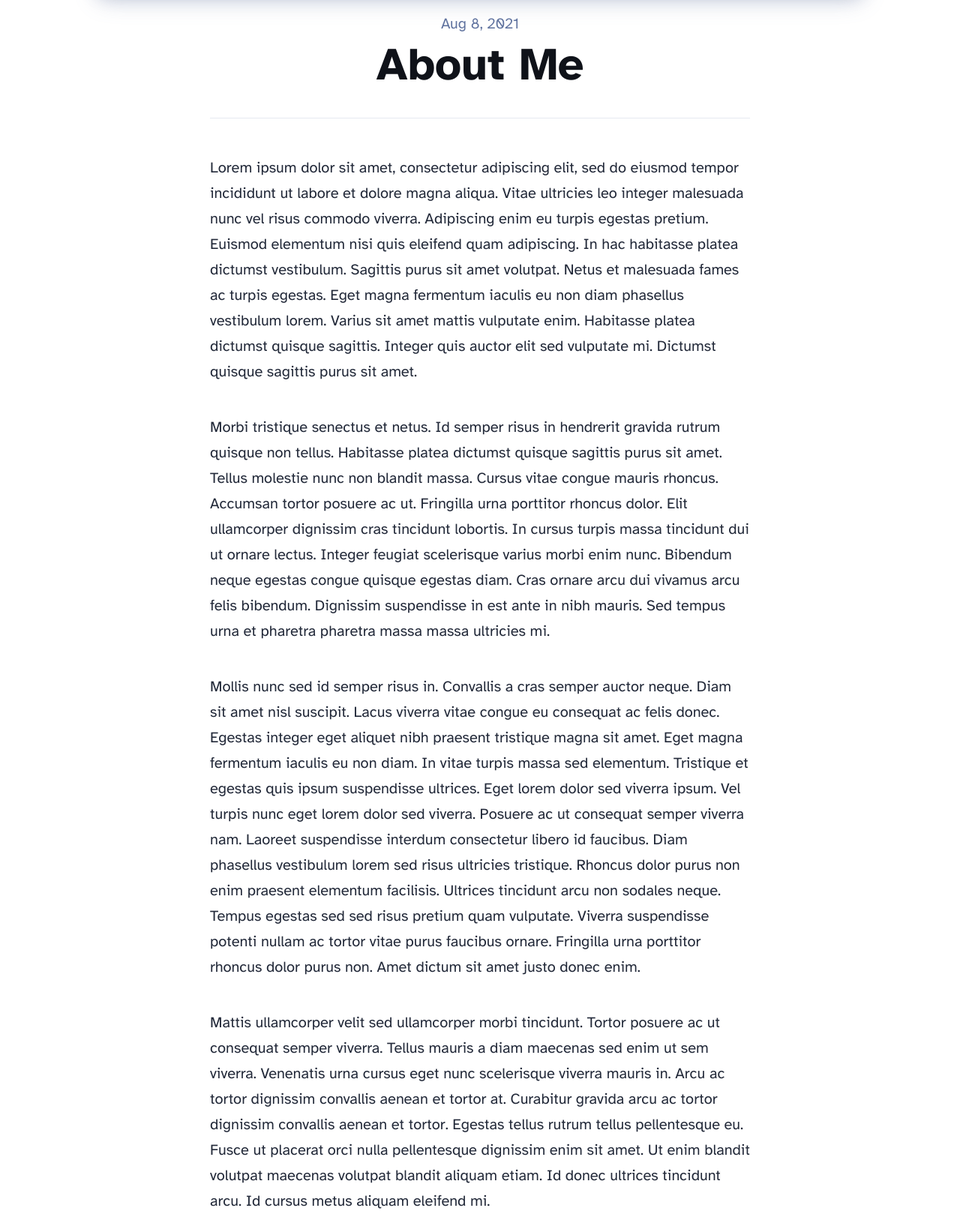
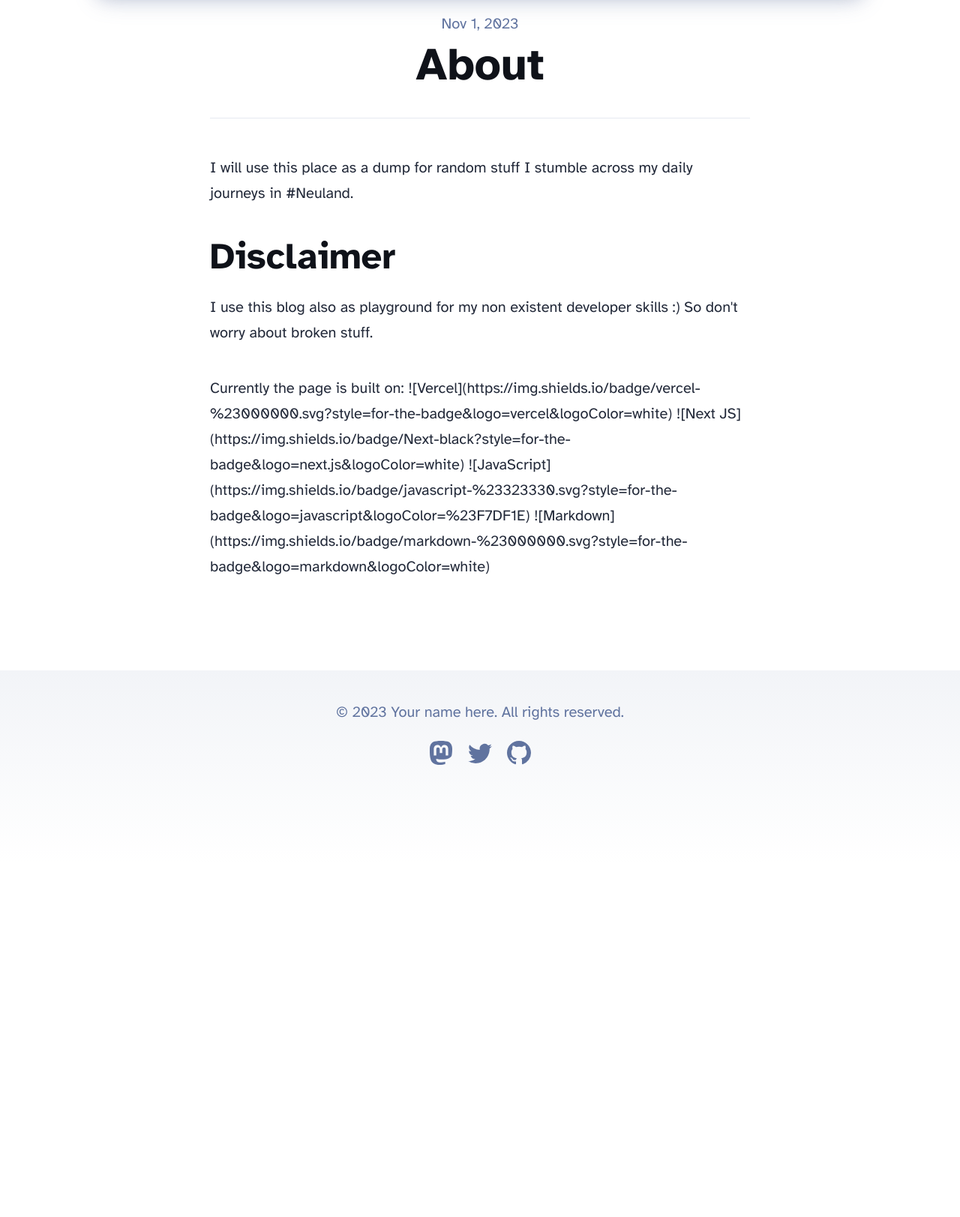
Before and after one commit to schniggie/cyberklats.ch, an Astro site: page /about in a window 1280 px wide. Shown: the part 665-2288 px from the top of the page at 75% size. After the commit the page ends 1817 px from the top, so only its background shows below. Built offline with nearby package versions, Linux system fonts and the light colour scheme; Astro itself is replaced by a stand-in of ours.

Commit message:
about updated

```diff
--- a/src/pages/about.astro
+++ b/src/pages/about.astro
@@ -3,60 +3,26 @@ import Layout from '../layouts/BlogPost.astro';
 ---
 
 <Layout
-	title="About Me"
-	description="Lorem ipsum dolor sit amet"
-	pubDate={new Date('August 08 2021')}
+	title="About"
+	description="About cyberklats.ch"
+	pubDate={new Date('November 01 2023')}
 	heroImage="/blog-placeholder-about.jpg"
 >
 	<p>
-		Lorem ipsum dolor sit amet, consectetur adipiscing elit, sed do eiusmod tempor incididunt ut
-		labore et dolore magna aliqua. Vitae ultricies leo integer malesuada nunc vel risus commodo
-		viverra. Adipiscing enim eu turpis egestas pretium. Euismod elementum nisi quis eleifend quam
-		adipiscing. In hac habitasse platea dictumst vestibulum. Sagittis purus sit amet volutpat. Netus
-		et malesuada fames ac turpis egestas. Eget magna fermentum iaculis eu non diam phasellus
-		vestibulum lorem. Varius sit amet mattis vulputate enim. Habitasse platea dictumst quisque
-		sagittis. Integer quis auctor elit sed vulputate mi. Dictumst quisque sagittis purus sit amet.
+	I will use this place as a dump for random stuff I stumble across my daily journeys in #Neuland.
 	</p>
 
+	<h2>Disclaimer</h2>
 	<p>
-		Morbi tristique senectus et netus. Id semper risus in hendrerit gravida rutrum quisque non
-		tellus. Habitasse platea dictumst quisque sagittis purus sit amet. Tellus molestie nunc non
-		blandit massa. Cursus vitae congue mauris rhoncus. Accumsan tortor posuere ac ut. Fringilla urna
-		porttitor rhoncus dolor. Elit ullamcorper dignissim cras tincidunt lobortis. In cursus turpis
-		massa tincidunt dui ut ornare lectus. Integer feugiat scelerisque varius morbi enim nunc.
-		Bibendum neque egestas congue quisque egestas diam. Cras ornare arcu dui vivamus arcu felis
-		bibendum. Dignissim suspendisse in est ante in nibh mauris. Sed tempus urna et pharetra pharetra
-		massa massa ultricies mi.
+	I use this blog also as playground for my non existent developer skills :)
+	So don't worry about broken stuff.
 	</p>
+	<p>
+	Currently the page is built on:
 
-	<p>
-		Mollis nunc sed id semper risus in. Convallis a cras semper auctor neque. Diam sit amet nisl
-		suscipit. Lacus viverra vitae congue eu consequat ac felis donec. Egestas integer eget aliquet
-		nibh praesent tristique magna sit amet. Eget magna fermentum iaculis eu non diam. In vitae
-		turpis massa sed elementum. Tristique et egestas quis ipsum suspendisse ultrices. Eget lorem
-		dolor sed viverra ipsum. Vel turpis nunc eget lorem dolor sed viverra. Posuere ac ut consequat
-		semper viverra nam. Laoreet suspendisse interdum consectetur libero id faucibus. Diam phasellus
-		vestibulum lorem sed risus ultricies tristique. Rhoncus dolor purus non enim praesent elementum
-		facilisis. Ultrices tincidunt arcu non sodales neque. Tempus egestas sed sed risus pretium quam
-		vulputate. Viverra suspendisse potenti nullam ac tortor vitae purus faucibus ornare. Fringilla
-		urna porttitor rhoncus dolor purus non. Amet dictum sit amet justo donec enim.
-	</p>
-
-	<p>
-		Mattis ullamcorper velit sed ullamcorper morbi tincidunt. Tortor posuere ac ut consequat semper
-		viverra. Tellus mauris a diam maecenas sed enim ut sem viverra. Venenatis urna cursus eget nunc
-		scelerisque viverra mauris in. Arcu ac tortor dignissim convallis aenean et tortor at. Curabitur
-		gravida arcu ac tortor dignissim convallis aenean et tortor. Egestas tellus rutrum tellus
-		pellentesque eu. Fusce ut placerat orci nulla pellentesque dignissim enim sit amet. Ut enim
-		blandit volutpat maecenas volutpat blandit aliquam etiam. Id donec ultrices tincidunt arcu. Id
-		cursus metus aliquam eleifend mi.
-	</p>
-
-	<p>
-		Tempus quam pellentesque nec nam aliquam sem. Risus at ultrices mi tempus imperdiet. Id porta
-		nibh venenatis cras sed felis eget velit. Ipsum a arcu cursus vitae. Facilisis magna etiam
-		tempor orci eu lobortis elementum. Tincidunt dui ut ornare lectus sit. Quisque non tellus orci
-		ac. Blandit libero volutpat sed cras. Nec tincidunt praesent semper feugiat nibh sed pulvinar
-		proin gravida. Egestas integer eget aliquet nibh praesent tristique magna.
+	![Vercel](https://img.shields.io/badge/vercel-%23000000.svg?style=for-the-badge&logo=vercel&logoColor=white)
+	![Next JS](https://img.shields.io/badge/Next-black?style=for-the-badge&logo=next.js&logoColor=white)
+	![JavaScript](https://img.shields.io/badge/javascript-%23323330.svg?style=for-the-badge&logo=javascript&logoColor=%23F7DF1E)
+	![Markdown](https://img.shields.io/badge/markdown-%23000000.svg?style=for-the-badge&logo=markdown&logoColor=white)
 	</p>
 </Layout>
```
